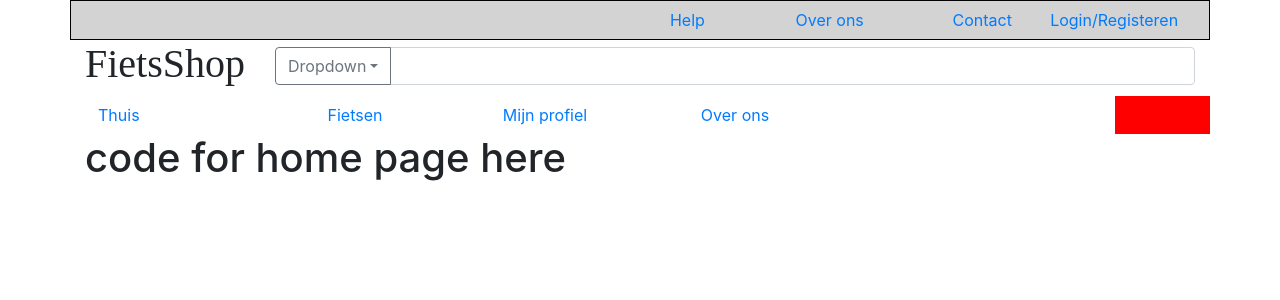
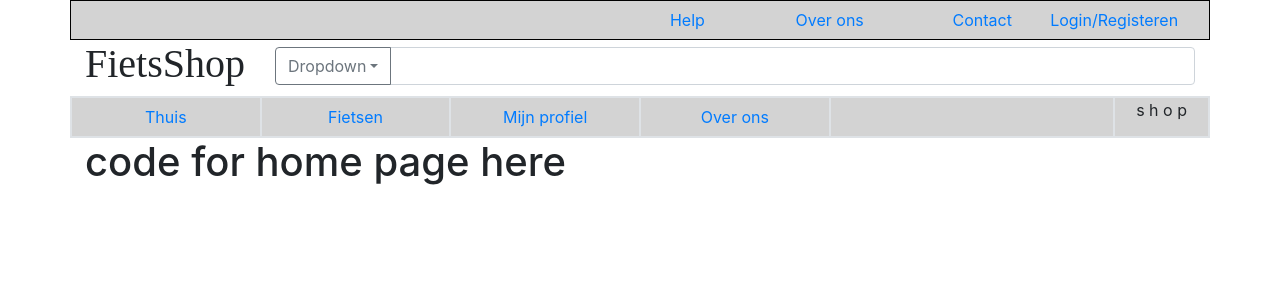
Before and after one commit to Perensoep109/PHPChainGang, a PHP site: page /public/home.php in a window 1280 px wide. Shown: the top 300 px of the page. Run offline with PHP 8.4, Linux system fonts and the light colour scheme.

Commit message:
css aangepast naar een betere layout

```diff
--- a/ChainGang/plugins/CSS/style.css
+++ b/ChainGang/plugins/CSS/style.css
@@ -1,11 +1,20 @@
-#nav_header{
+/*elke pagina krijgt een eigen gedeelte met prefix*/
+
+/*De header*/
+#header_nav{
     border: black 1px solid;
-    background-color: lightgray;
+    background-color: #d3d3d3;
 }
-.nav_logo{
+#header_logo{
     font-family: "Harlow Solid SemiExpanded Italic Bold", "Harlow Solid";
 }
-#nav_SearchAndButton{
+#header_SearchAndButton{
     padding-top: 7px;
     height:55px;
 }
+#header_Bottom{
+    background-color: lightgray;
+}
+/*De footer*/
+
+/*de catogorie pagina*/
--- a/ChainGang/static/header.php
+++ b/ChainGang/static/header.php
@@ -1,4 +1,4 @@
-<div class="row" id="nav_header" >
+<div class="row" id="header_nav" >
     <div class="col-md-6"></div>
     <div class="col-md-1 text-center">
     <button type="button" class="btn btn-link">Help</button>
@@ -15,9 +15,9 @@
   </div>
   <div class="row">
       <div class="col-md-2">
-        <h1 class="nav_logo">FietsShop</h1>
+        <h1 id="header_logo">FietsShop</h1>
       </div>
-      <div class="col-md-10 col-auto" id="nav_SearchAndButton">
+      <div class="col-md-10 col-auto" id="header_SearchAndButton">
           <div class="input-group" >
               <div class="input-group-prepend">
                   <button class="btn btn-outline-secondary dropdown-toggle" type="button" data-toggle="dropdown" aria-haspopup="true" aria-expanded="false">Dropdown</button>
@@ -33,21 +33,21 @@
 
       </div>
   </div>
-<div class="row">
+<div class="row border" id="header_Bottom">
 
-    <div class="col-md-2">
-        <button type="button text-center" class="btn btn-link">Thuis</button>
+    <div class="col-md-2 border text-center" >
+        <button type="button" class="btn btn-link">Thuis</button>
     </div>
-    <div class="col-md-2 text-center">
+    <div class="col-md-2 border text-center">
         <button type="button" class="btn btn-link">Fietsen</button>
     </div>
-    <div class="col-md-2 text-center">
+    <div class="col-md-2 border text-center">
         <button type="button" class="btn btn-link">Mijn profiel</button>
     </div>
-    <div class="col-md-2 text-center">
+    <div class="col-md-2 border text-center">
         <button type="button" class="btn btn-link">Over ons</button>
 
     </div>
-    <div class="col-md-3"></div>
-    <div class="col-md-1" style="background-color: red"></div>
+    <div class="col-md-3 border"></div>
+    <div class="col-md-1 border text-center" >s h o p</div>
 </div>
```
